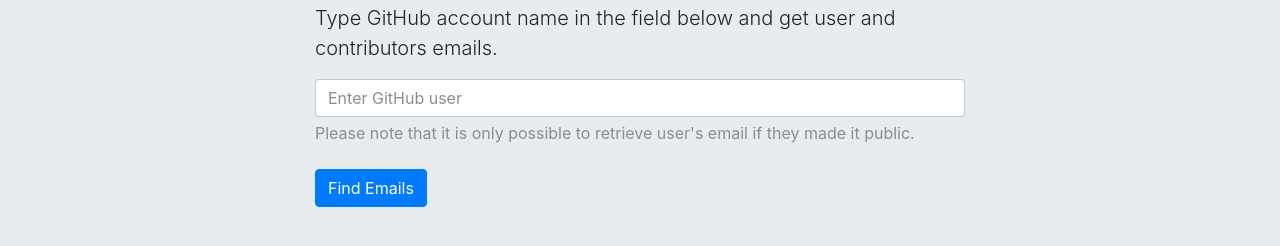
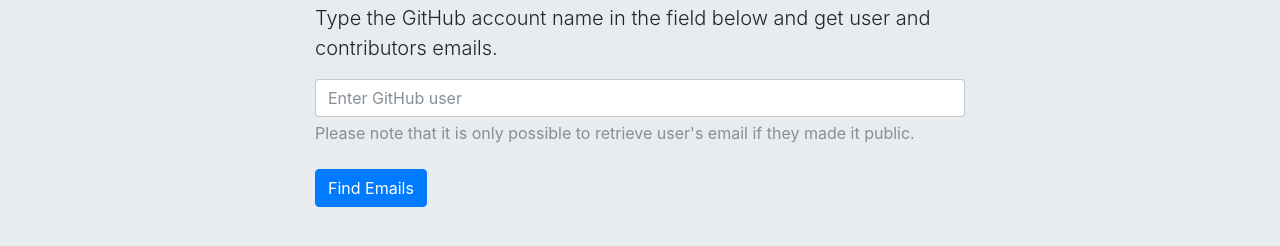
Before and after one commit to emailaddress/emailaddress.github.io, a plain HTML site: page index.html in a window 1280 px wide. Shown: the part 192-438 px from the top of the page. Drawn offline with nearby package versions, Linux system fonts and the light colour scheme; a script that the page names is missing.

Commit message:
Update index.html

```diff
--- a/index.html
+++ b/index.html
@@ -16,7 +16,7 @@
                 <h1 class="display-4">Welcome to the GitHub email finder!</h1>
                 <form method="get">
                     <div class="form-group">
-                        <label for="githubUser" class="lead">Type GitHub account name in the field below and get user and contributors emails.</p>
+                        <label for="githubUser" class="lead">Type the GitHub account name in the field below and get user and contributors emails.</p>
                         <input type="text" required pattern="^[a-zA-Z\d](?:[a-zA-Z\d]|-(?=[a-zA-Z\d])){0,38}$" name="user" class="form-control" id="githubUser" aria-describedby="githubUserHelp" placeholder="Enter GitHub user">
                         <small id="githubUserHelp" class="form-text text-muted">Please note that it is only possible to retrieve user's email if they made it public.</small>
                     </div>
```
